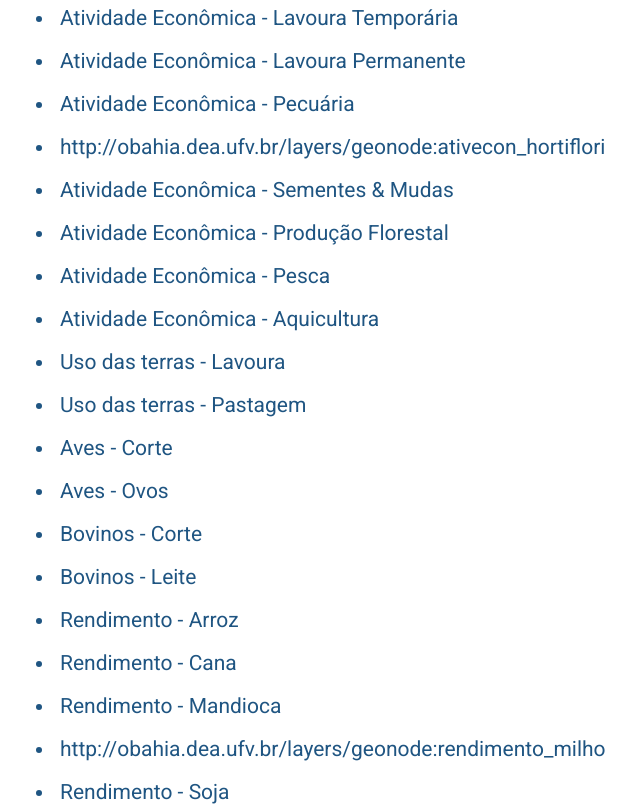
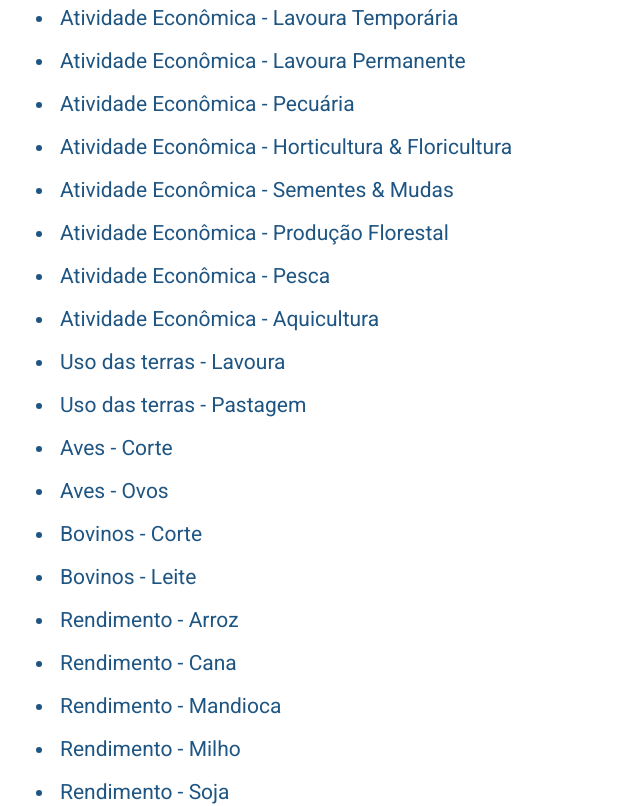
Before and after one commit to pimentafm/obahia-homepage, a React (Create React App) app: page /#/governance in a window 1280 px wide. Shown: the part 8420-9226 px from the top of the page, without its empty margins (90-730 px from the left). Built offline with nearby package versions, Linux system fonts and the light colour scheme.

Commit message:
Update URL and name of linkdata objetc

```diff
--- a/src/pages/Governance/data.ts
+++ b/src/pages/Governance/data.ts
@@ -93,8 +93,8 @@ export const linkdata = [
     url: 'http://obahia.dea.ufv.br/layers/geonode:ativecon_pecuaria_1',
   },
   {
-    name: 'http://obahia.dea.ufv.br/layers/geonode:ativecon_hortiflori',
-    url: 'Atividade Econômica - Horticultura & Floricultura',
+    name: 'Atividade Econômica - Horticultura & Floricultura',
+    url: 'http://obahia.dea.ufv.br/layers/geonode:ativecon_hortiflori',
   },
   {
     name: 'Atividade Econômica - Sementes & Mudas',
@@ -149,7 +149,7 @@ export const linkdata = [
     url: 'http://obahia.dea.ufv.br/layers/geonode:rendimento_mandioca',
   },
   {
-    name: 'http://obahia.dea.ufv.br/layers/geonode:rendimento_milho',
+    name: 'Rendimento - Milho',
     url: 'http://obahia.dea.ufv.br/layers/geonode:rendimento_milho',
   },
   {
```
